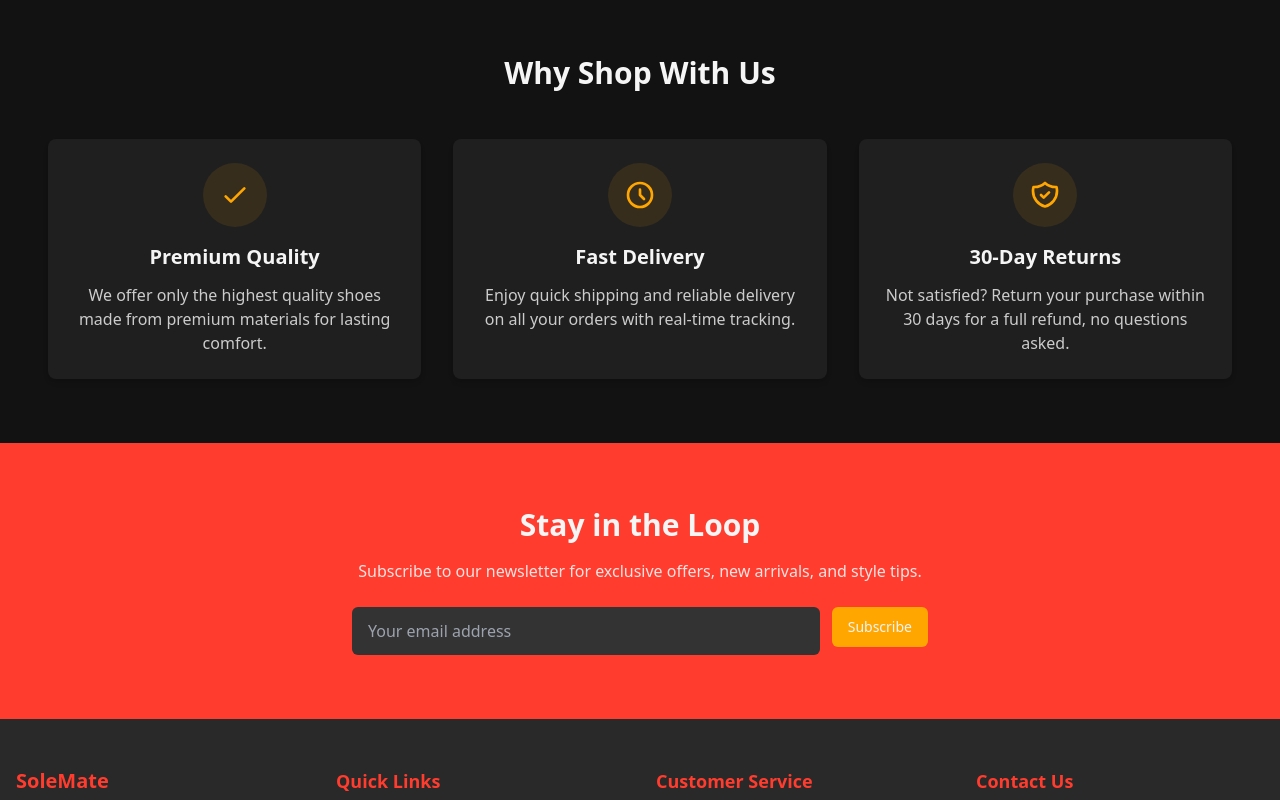
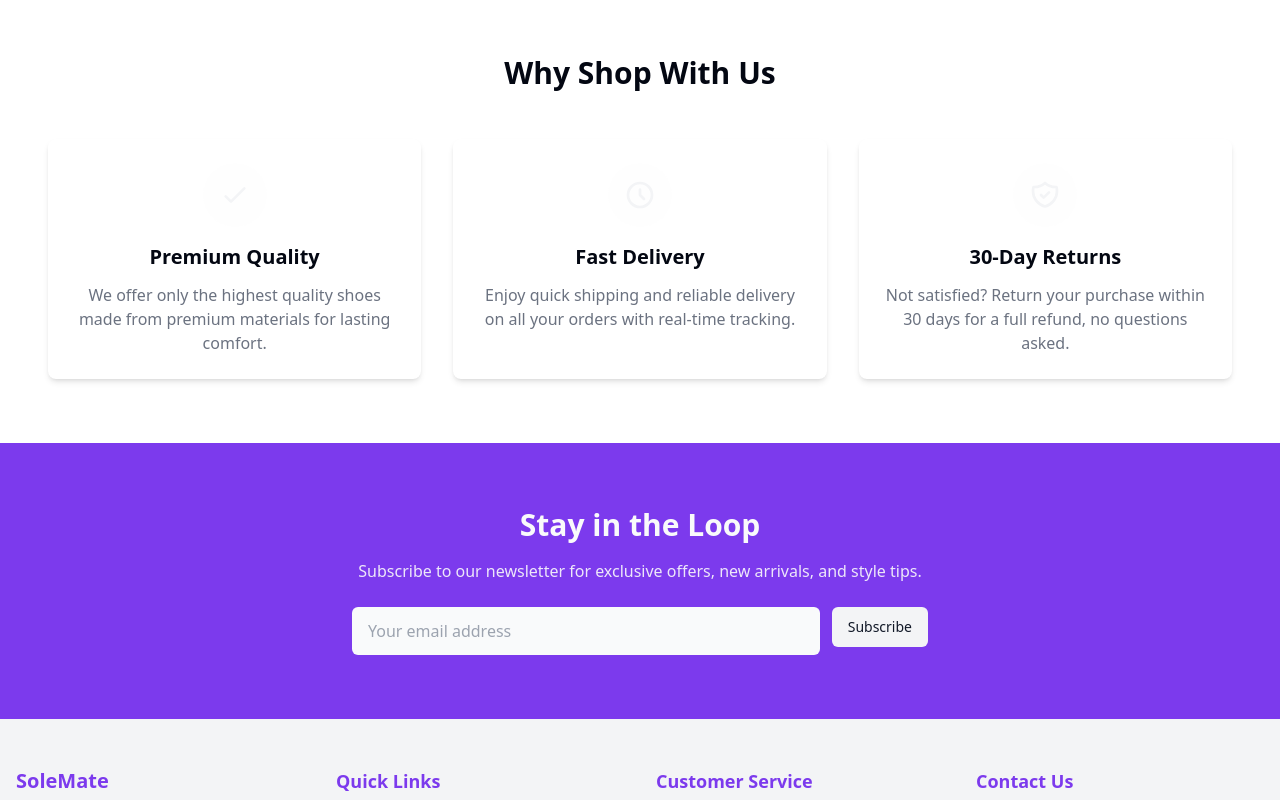
Before and after one commit to aryan-dhanawade/solemate, a React (Vite) app: page / in a window 1280 px wide. Shown: the part 1640-2440 px from the top of the page. Built offline with nearby package versions, Linux system fonts and the light colour scheme; no server answers.

Commit message:
Revert theme changes
Reverts the theme changes to the previous version.

```diff
--- a/src/components/ProductCard.tsx
+++ b/src/components/ProductCard.tsx
@@ -23,7 +23,7 @@ const ProductCard: React.FC<ProductCardProps> = ({ product }) => {
 
   return (
     <Link to={`/products/${product.product_id}`}>
-      <div className="product-card bg-card rounded-lg shadow-md overflow-hidden hover:shadow-lg">
+      <div className="rounded-lg shadow-md overflow-hidden hover:shadow-lg transition-shadow">
         <div className="relative h-60 overflow-hidden">
           <img
             src={imageUrl}
@@ -37,8 +37,8 @@ const ProductCard: React.FC<ProductCardProps> = ({ product }) => {
           )}
         </div>
         <div className="p-4">
-          <h3 className="font-semibold text-lg mb-1 text-card-foreground">{product.name}</h3>
-          <p className="text-card-foreground/80 text-sm mb-2 line-clamp-2">{product.description}</p>
+          <h3 className="font-semibold text-lg mb-1">{product.name}</h3>
+          <p className="text-muted-foreground text-sm mb-2 line-clamp-2">{product.description}</p>
           <div className="flex items-center justify-between mt-3">
             <span className="text-primary font-bold">${product.price.toFixed(2)}</span>
             <Button
--- a/src/index.css
+++ b/src/index.css
@@ -5,66 +5,65 @@
 
 @layer base {
   :root {
-    --background: 0 0% 7%; /* #121212 */
-    --foreground: 0 0% 96%; /* #F5F5F5 */
+    --background: 0 0% 100%;
+    --foreground: 224 71.4% 4.1%;
 
-    --card: 0 0% 12%; /* #1E1E1E */
-    --card-foreground: 0 0% 96%; /* #F5F5F5 */
+    --card: 0 0% 100%;
+    --card-foreground: 224 71.4% 4.1%;
 
-    --popover: 0 0% 12%; /* #1E1E1E */
-    --popover-foreground: 0 0% 96%; /* #F5F5F5 */
+    --popover: 0 0% 100%;
+    --popover-foreground: 224 71.4% 4.1%;
 
-    --primary: 4 100% 59%; /* #FF3B30 */
-    --primary-foreground: 0 0% 96%; /* #F5F5F5 */
+    --primary: 262.1 83.3% 57.8%;
+    --primary-foreground: 210 20% 98%;
 
-    --secondary: 39 100% 50%; /* #FFA500 */
-    --secondary-foreground: 0 0% 96%; /* #121212 */
+    --secondary: 220 14.3% 95.9%;
+    --secondary-foreground: 220.9 39.3% 11%;
 
-    --muted: 0 0% 16%; /* #2A2A2A */
-    --muted-foreground: 0 0% 80%; /* #CCCCCC */
+    --muted: 220 14.3% 95.9%;
+    --muted-foreground: 220 8.9% 46.1%;
 
-    --accent: 39 100% 50%; /* #FFA500 */
-    --accent-foreground: 0 0% 96%; /* #121212 */
+    --accent: 220 14.3% 95.9%;
+    --accent-foreground: 220.9 39.3% 11%;
 
-    --destructive: 0 84.2% 60.2%; /* Original destructive */
-    --destructive-foreground: 0 0% 96%; /* #F5F5F5 */
+    --destructive: 0 84.2% 60.2%;
+    --destructive-foreground: 210 20% 98%;
 
-    --border: 0 0% 20%; /* #333333 */
-    --input: 0 0% 20%; /* #333333 */
-    --ring: 4 100% 59%; /* #FF3B30 */
+    --border: 220 13% 91%;
+    --input: 220 13% 91%;
+    --ring: 262.1 83.3% 57.8%;
 
     --radius: 0.5rem;
   }
 
   .dark {
-    /* Keep dark mode as is, since our theme is already dark */
-    --background: 0 0% 7%; /* #121212 */
-    --foreground: 0 0% 96%; /* #F5F5F5 */
+    --background: 224 71.4% 4.1%;
+    --foreground: 210 20% 98%;
 
-    --card: 0 0% 12%; /* #1E1E1E */
-    --card-foreground: 0 0% 96%; /* #F5F5F5 */
+    --card: 224 71.4% 4.1%;
+    --card-foreground: 210 20% 98%;
 
-    --popover: 0 0% 12%; /* #1E1E1E */
-    --popover-foreground: 0 0% 96%; /* #F5F5F5 */
+    --popover: 224 71.4% 4.1%;
+    --popover-foreground: 210 20% 98%;
 
-    --primary: 4 100% 59%; /* #FF3B30 */
-    --primary-foreground: 0 0% 96%; /* #F5F5F5 */
+    --primary: 263.4 70% 50.4%;
+    --primary-foreground: 210 20% 98%;
 
-    --secondary: 39 100% 50%; /* #FFA500 */
-    --secondary-foreground: 0 0% 96%; /* #121212 */
+    --secondary: 215 27.9% 16.9%;
+    --secondary-foreground: 210 20% 98%;
 
-    --muted: 0 0% 16%; /* #2A2A2A */
-    --muted-foreground: 0 0% 80%; /* #CCCCCC */
+    --muted: 215 27.9% 16.9%;
+    --muted-foreground: 217.9 10.6% 64.9%;
 
-    --accent: 39 100% 50%; /* #FFA500 */
-    --accent-foreground: 0 0% 96%; /* #121212 */
+    --accent: 215 27.9% 16.9%;
+    --accent-foreground: 210 20% 98%;
 
-    --destructive: 0 84.2% 60.2%;
-    --destructive-foreground: 0 0% 96%; /* #F5F5F5 */
+    --destructive: 0 62.8% 30.6%;
+    --destructive-foreground: 210 20% 98%;
 
-    --border: 0 0% 20%; /* #333333 */
-    --input: 0 0% 20%; /* #333333 */
-    --ring: 4 100% 59%; /* #FF3B30 */
+    --border: 215 27.9% 16.9%;
+    --input: 215 27.9% 16.9%;
+    --ring: 263.4 70% 50.4%;
   }
 }
 
@@ -72,78 +71,7 @@
   * {
     @apply border-border;
   }
-
   body {
     @apply bg-background text-foreground;
   }
-
-  /* Adding these specific overrides for text inputs with white backgrounds */
-  input[type="text"],
-  input[type="email"],
-  input[type="password"],
-  input[type="number"],
-  input[type="tel"],
-  textarea {
-    @apply text-foreground bg-input;
-  }
 }
-
-/* Override text colors on light backgrounds */
-.bg-white, .bg-gray-50, .bg-gray-100 {
-  color: #333333; /* Darker text for better contrast */
-}
-
-/* Ensure form controls have proper contrast on white backgrounds */
-.bg-white label,
-.bg-gray-50 label,
-.bg-gray-100 label {
-  color: #222222;
-}
-
-.bg-white p,
-.bg-gray-50 p,
-.bg-gray-100 p,
-.bg-white span,
-.bg-gray-50 span,
-.bg-gray-100 span {
-  color: #333333;
-}
-
-.bg-white h1,
-.bg-gray-50 h1,
-.bg-gray-100 h1,
-.bg-white h2,
-.bg-gray-50 h2,
-.bg-gray-100 h2,
-.bg-white h3,
-.bg-gray-50 h3,
-.bg-gray-100 h3 {
-  color: #222222;
-}
-
-/* Card-specific overrides to ensure text is visible */
-.card,
-.bg-card {
-  color: var(--card-foreground);
-}
-
-/* Card with white background needs dark text */
-.bg-white.card,
-.card.bg-white {
-  color: #333333;
-}
-
-.product-card {
-  transition: transform 0.3s ease, box-shadow 0.3s ease;
-}
-
-.product-card:hover {
-  transform: translateY(-5px);
-  box-shadow: 0 10px 20px rgba(255, 59, 48, 0.2);
-}
-
-/* Override the text color for the select trigger and its value */
-[data-lov-name="SelectTrigger"],
-[data-lov-name="SelectTrigger"] * {
-  color: white !important;
-}
--- a/src/pages/Categories.tsx
+++ b/src/pages/Categories.tsx
@@ -61,12 +61,11 @@ const Categories = () => {
   };
 
   return (
-    <div className="flex flex-col min-h-screen bg-background text-foreground">
+    <div className="flex flex-col min-h-screen">
       <Navbar />
 
       <main className="flex-1 container mx-auto px-4 py-8 mt-16">
-        <div className="bg-white rounded-lg p-8 shadow-sm">
-          <h1 className="text-3xl font-bold mb-6 text-gray-900">Shop By Categories</h1>
+        <h1 className="text-3xl font-bold mb-6">Shop By Categories</h1>
 
         {error && (
           <Alert variant="destructive" className="mb-6">
@@ -79,23 +78,22 @@ const Categories = () => {
           {isLoading
             ? renderSkeletons()
             : categories.map((category) => (
-                  <Card key={category.category_id} className="flex flex-col h-full bg-white border border-gray-200">
+                <Card key={category.category_id} className="flex flex-col h-full">
                   <CardHeader>
-                      <CardTitle className="text-gray-900">{category.name}</CardTitle>
-                      <CardDescription className="text-gray-700">Explore our collection of {category.name.toLowerCase()}</CardDescription>
+                    <CardTitle>{category.name}</CardTitle>
+                    <CardDescription>Explore our collection of {category.name.toLowerCase()}</CardDescription>
                   </CardHeader>
                   <CardContent className="flex-1">
-                      <p className="text-gray-700">Discover the latest in {category.name.toLowerCase()} fashion. From casual to formal, we have everything for your needs.</p>
+                    <p className="text-muted-foreground">Discover the latest in {category.name.toLowerCase()} fashion. From casual to formal, we have everything for your needs.</p>
                   </CardContent>
                   <CardFooter>
-                      <Button asChild className="w-full bg-primary hover:bg-primary/90 text-white">
+                    <Button asChild className="w-full">
                       <Link to={`/products?category=${category.category_id}`}>View Products</Link>
                     </Button>
                   </CardFooter>
                 </Card>
               ))
           }
-          </div>
         </div>
       </main>
 
--- a/tailwind.config.ts
+++ b/tailwind.config.ts
@@ -26,7 +26,7 @@
 				background: 'hsl(var(--background))',
 				foreground: 'hsl(var(--foreground))',
 				primary: {
-						DEFAULT: 'hsl(var(--primary))', // Using HSL values for consistency
+					DEFAULT: 'hsl(var(--primary))',
 					foreground: 'hsl(var(--primary-foreground))'
 				},
 				secondary: {
@@ -52,16 +52,6 @@
 				card: {
 					DEFAULT: 'hsl(var(--card))',
 					foreground: 'hsl(var(--card-foreground))'
-					},
-					sidebar: {
-						DEFAULT: 'hsl(var(--sidebar-background))',
-						foreground: 'hsl(var(--sidebar-foreground))',
-						primary: 'hsl(var(--sidebar-primary))',
-						'primary-foreground': 'hsl(var(--sidebar-primary-foreground))',
-						accent: 'hsl(var(--sidebar-accent))',
-						'accent-foreground': 'hsl(var(--sidebar-accent-foreground))',
-						border: 'hsl(var(--sidebar-border))',
-						ring: 'hsl(var(--sidebar-ring))'
 				}
 			},
 			borderRadius: {
```
Lines whose indentation alone changed are shown as unchanged.
